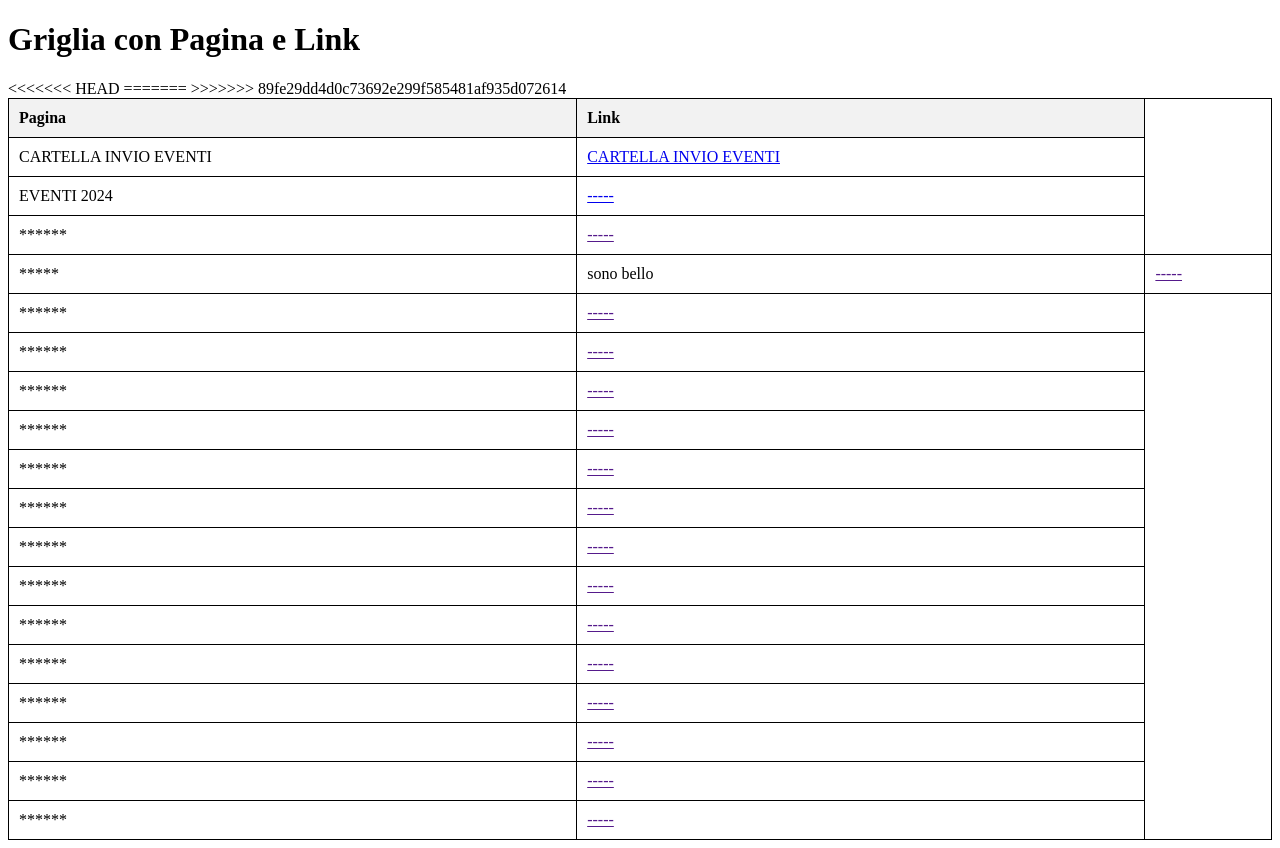
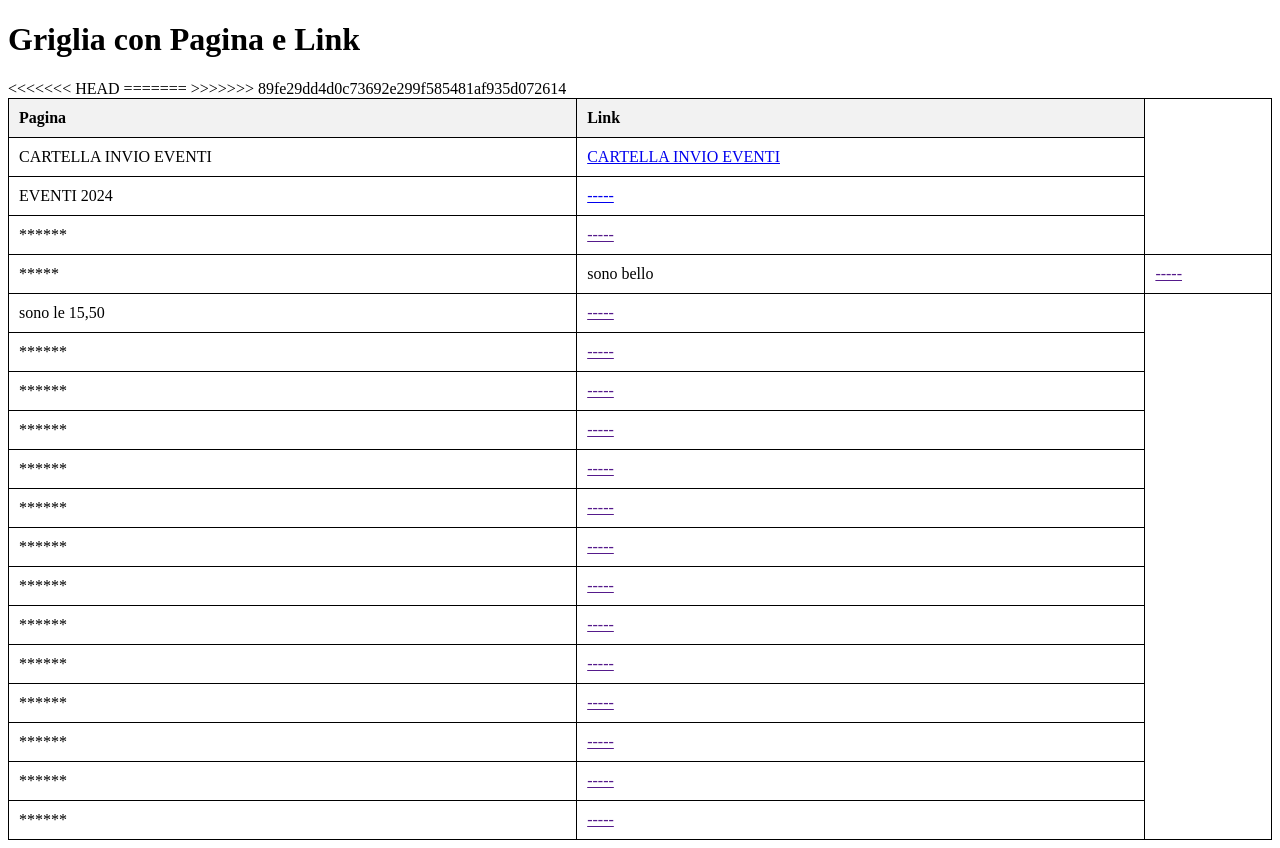
Before and after one commit to pelfran1962/link_2, a plain HTML site: page index.html in a window 1280 px wide. Drawn offline with Linux system fonts and the light colour scheme.

Commit message:
modified:   index.html

```diff
--- a/index.html
+++ b/index.html
@@ -54,7 +54,7 @@
                 <td><a href="" target="_blank">-----</a></td>
             </tr>
             <tr>
-                <td>******</td>
+                <td>sono le 15,50</td>
                 <td><a href="" target="_blank">-----</a></td>
             </tr>
             <tr>
```
